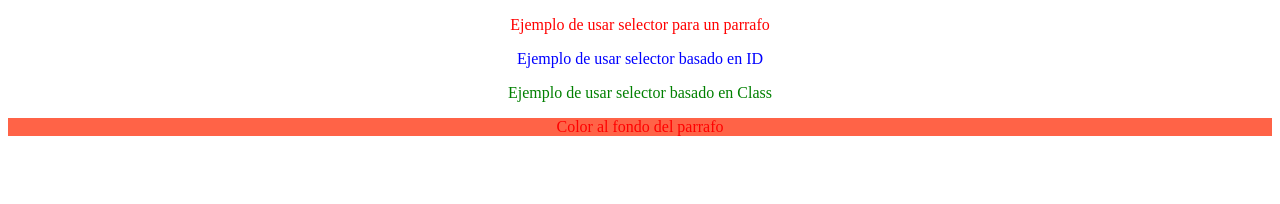
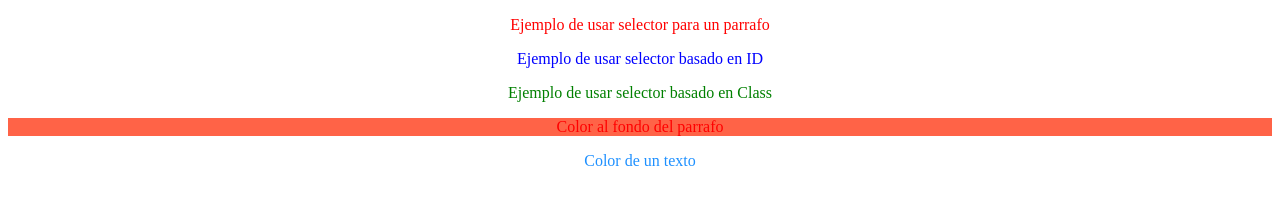
Before and after one commit to sebasvalencia/CSS, a plain HTML site: page index.html in a window 1280 px wide. Drawn offline with Linux system fonts and the light colour scheme.

Commit message:
color de texto

```diff
--- a/estilos.css
+++ b/estilos.css
@@ -14,3 +14,7 @@ p{
 .fondoParrafo{
     background-color: tomato;
 }
+
+.colorTexto{
+    color: dodgerblue;
+}
--- a/index.html
+++ b/index.html
@@ -13,5 +13,6 @@
     <p id="pId">Ejemplo de usar selector basado en ID</p>
     <p class="pClass">Ejemplo de usar selector basado en Class</p>
     <p class="fondoParrafo">Color al fondo del parrafo</p>
+    <p class="colorTexto">Color de un texto</p>
 </body>
 </html>
```
Also changed, not shown: 1 other file.
